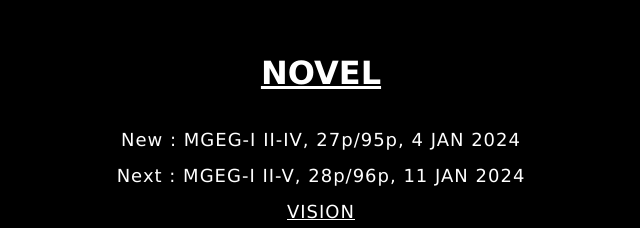
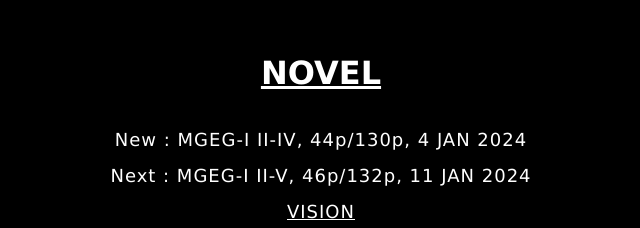
Before and after one commit to mivjm/mivjm.github.io, a plain HTML site: page index.html in a window 1280 px wide. Shown: the part 2208-2436 px from the top of the page, without its empty margins (319-959 px from the left). Drawn offline with Linux system fonts and the light colour scheme; grey boxes are pictures that could not be loaded.

Commit message:
Update index.html

```diff
--- a/index.html
+++ b/index.html
@@ -127,8 +127,8 @@
     <a href="https://en.wikipedia.org/wiki/novel" target="_blank" rel="noopener noreferrer">NOVEL</a>
    </h1>
    <p class="p-profile-center">
-    New : MGEG-I II-IV, 27p/95p, 4 JAN 2024<br>
-    Next : MGEG-I II-V, 28p/96p, 11 JAN 2024<br>
+    New : MGEG-I II-IV, 44p/130p, 4 JAN 2024<br>
+    Next : MGEG-I II-V, 46p/132p, 11 JAN 2024<br>
     <a href="https://photos.app.goo.gl/Mag381S5iNDt3jTq5" target="_blank" rel="noopener noreferrer">VISION</a>
    </p>
    <!-- Moon Gaza I -->
```
